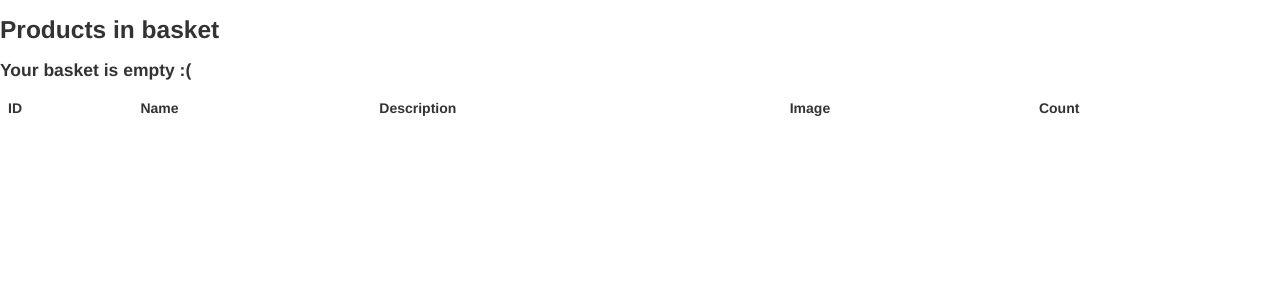
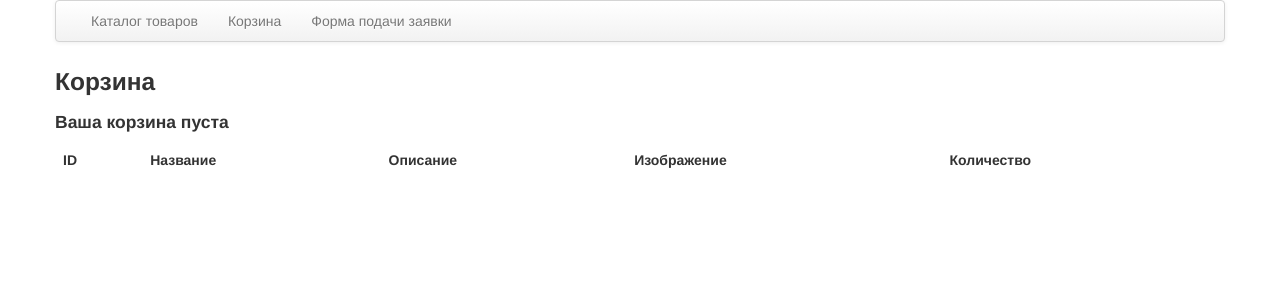
Before and after one commit to veranika-ihoshava/projects, a Django app: page /basket/ in a window 1280 px wide. Shown: the top 300 px of the page. Run offline with Django 3.2, Linux system fonts and the light colour scheme; lists and menus that the app fills with data are empty.

Commit message:
Horizontal menu added

```diff
--- a/mysite/shop/templates/base.html
+++ b/mysite/shop/templates/base.html
@@ -8,6 +8,27 @@
     </head>
 
     <body>
-        {% block content %}{% endblock %}
+    <div class="container">
+        <div class="masthead">
+            <div class="navbar">
+                <div class="navbar-inner">
+                    <div class="container">
+                        <ul class="nav">
+                            <li>
+                                <a href="/products/">Каталог товаров</a>
+                            </li>
+                            <li>
+                                <a href="/basket/">Корзина</a>
+                            </li>
+                            <li>
+                                <a href="/apply/">Форма подачи заявки</a>
+                            </li>
+                        </ul>
+                    </div>
+                </div>
+            </div>
+        </div>
+    {% block content %}{% endblock %}
+    </div>
     </body>
 </html>
--- a/mysite/shop/templates/shop/product_list_basket.html
+++ b/mysite/shop/templates/shop/product_list_basket.html
@@ -2,20 +2,20 @@
 
 {% block content %}
 
-    <h3>Products in basket</h3>
+    <h3>Корзина</h3>
     <table class="table">
         <thead>
             <tr>
                 <th>ID</th>
-                <th>Name</th>
-                <th>Description</th>
-                <th>Image</th>
-                <th>Count</th>
+                <th>Название</th>
+                <th>Описание</th>
+                <th>Изображение</th>
+                <th>Количество</th>
             </tr>
         </thead>
         <tbody>
     {% if not product_list %}
-        <h4>Your basket is empty :(</h4>
+        <h4>Ваша корзина пуста</h4>
     {% else %}
         <a href="{% url 'shop.views.delete_all_from_basket'%}">Очистить корзину</a>
         {% for product in product_list %}
```
Also changed, not shown: mysite/shop/templates/shop/product_list.html (+4 -4 lines), 1 other file.
